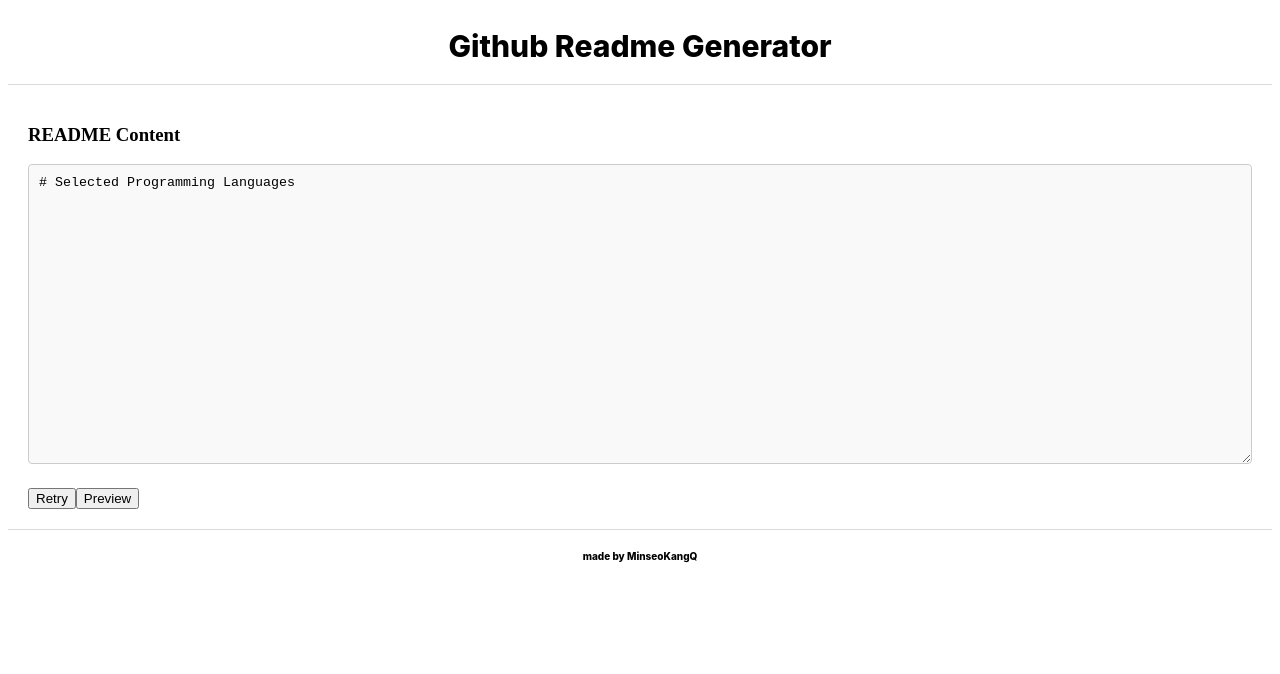
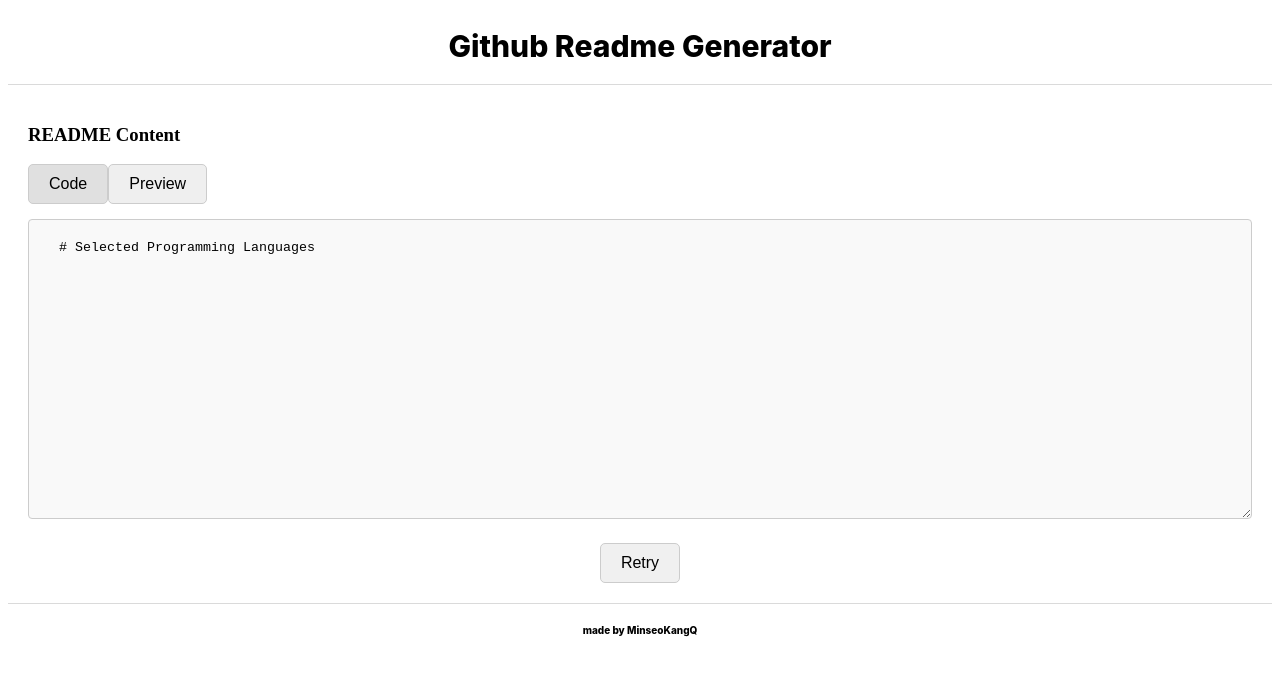
Before and after one commit to MinseoKangQ/github-readme-generator, a React (Vite) app: page / in a window 1280 px wide. Both pictures are taken after typing "Sample" into the empty fields and a click on the button "Generate README". Shown: the top 674 px of the page. Built offline with nearby package versions, Linux system fonts and the light colour scheme.

Commit message:
:lipstick: Code, Preivew, Retry 버튼 재배치 및 UI 개선

```diff
--- a/src/Body/Body.css
+++ b/src/Body/Body.css
@@ -20,8 +20,10 @@
     width: 100%; /* 컨테이너 너비를 100%로 설정 */
     min-height: 300px; /* 최소 높이 설정 */
     border: 1px solid #ccc; /* 경계선 추가 */
-    margin-bottom: 20px; /* 하단 마진 추가 */
-    padding: 10px; /* 패딩 추가 */
+    padding-top: 20px; /* 패딩 추가 */
+    padding-bottom: 20px;
+    padding-right: 30px;
+    padding-left: 30px;
     box-sizing: border-box; /* 패딩과 경계선을 너비에 포함 */
     border-radius: 4px; /* 경계선 둥글게 처리 */
     background-color: #f9f9f9; /* 배경색 설정 */
@@ -38,3 +40,40 @@
     text-align: left; /* 텍스트 왼쪽 정렬 */
     overflow-y: auto; /* 내용이 넘칠 경우 세로 스크롤바 표시 */
   }
+
+/* 기존 스타일에 추가 */
+.buttonGroup {
+  display: flex;
+  justify-content: flex-start; /* 왼쪽 정렬로 변경 */
+  margin-top: 10px; /* README 내용과의 간격 조정 */
+}
+
+/* 기존 버튼 스타일은 유지 */
+.buttonGroup button {
+  border: 1px solid #ccc;
+  padding: 10px 20px;
+  margin-bottom: 15px;
+  border-radius: 5px;
+  cursor: pointer;
+  font-size: 16px;
+}
+
+/* 기존 스타일에 추가 */
+.buttonGroup button.selected {
+  background-color: #e0e0e0; /* 선택된 버튼의 배경색을 다르게 설정 */
+}
+
+.retryButton {
+  display: flex;
+  justify-content: center; /* 중앙 정렬로 일관성 유지 */
+  margin-top: 20px; /* 내용과의 일관된 간격 유지 */
+}
+
+.retryButton button {
+  background-color: #f0f0f0; /* 회색 계열의 배경색 */
+  border: 1px solid #ccc; /* 경계선 설정 */
+  padding: 10px 20px; /* 패딩 설정 */
+  border-radius: 5px; /* 경계선 둥글게 */
+  cursor: pointer; /* 마우스 오버 시 포인터 변경 */
+  font-size: 16px; /* 글자 크기 */
+}
--- a/src/Body/Body.jsx
+++ b/src/Body/Body.jsx
@@ -33,10 +33,6 @@ export default function Body() {
       setPreviewMode(false); // Reset to edit mode
     };
 
-    const togglePreview = () => {
-      setPreviewMode(!previewMode); // Toggle between edit and preview mode
-    };
-
     return (
       <div className="body">
         {isLoading ? (
@@ -44,19 +40,29 @@ export default function Body() {
         ) : showReadme ? (
           <div>
             <h3>README Content</h3>
+            <div className="buttonGroup">
+              <button
+                onClick={() => setPreviewMode(false)}
+                className={!previewMode ? 'selected' : ''} // 선택된 모드에 따라 클래스 적용
+              >
+                Code
+              </button>
+              <button
+                onClick={() => setPreviewMode(true)}
+                className={previewMode ? 'selected' : ''} // 선택된 모드에 따라 클래스 적용
+              >
+                Preview
+              </button>
+            </div>
             {previewMode ? (
-            // Preview mode
               <div className="markdownPreview" dangerouslySetInnerHTML={{ __html: marked(readmeContent) }} />
             ) : (
-            // Code mode
-            <textarea
-              className="codePreview"
-              value={readmeContent}
-              onChange={handleContentChange}
-            />
+              <textarea className="codePreview" value={readmeContent} onChange={handleContentChange} />
             )}
+            {/* "Retry" 버튼 위치와 스타일을 모드 변경에 영향받지 않도록 일관되게 유지 */}
+            <div className="retryButton">
               <button onClick={retry}>Retry</button>
-          <button onClick={togglePreview}>{previewMode ? 'Code' : 'Preview'}</button>
+            </div>
           </div>
         ) : (
           <>
```
Lines whose indentation alone changed are shown as unchanged.
